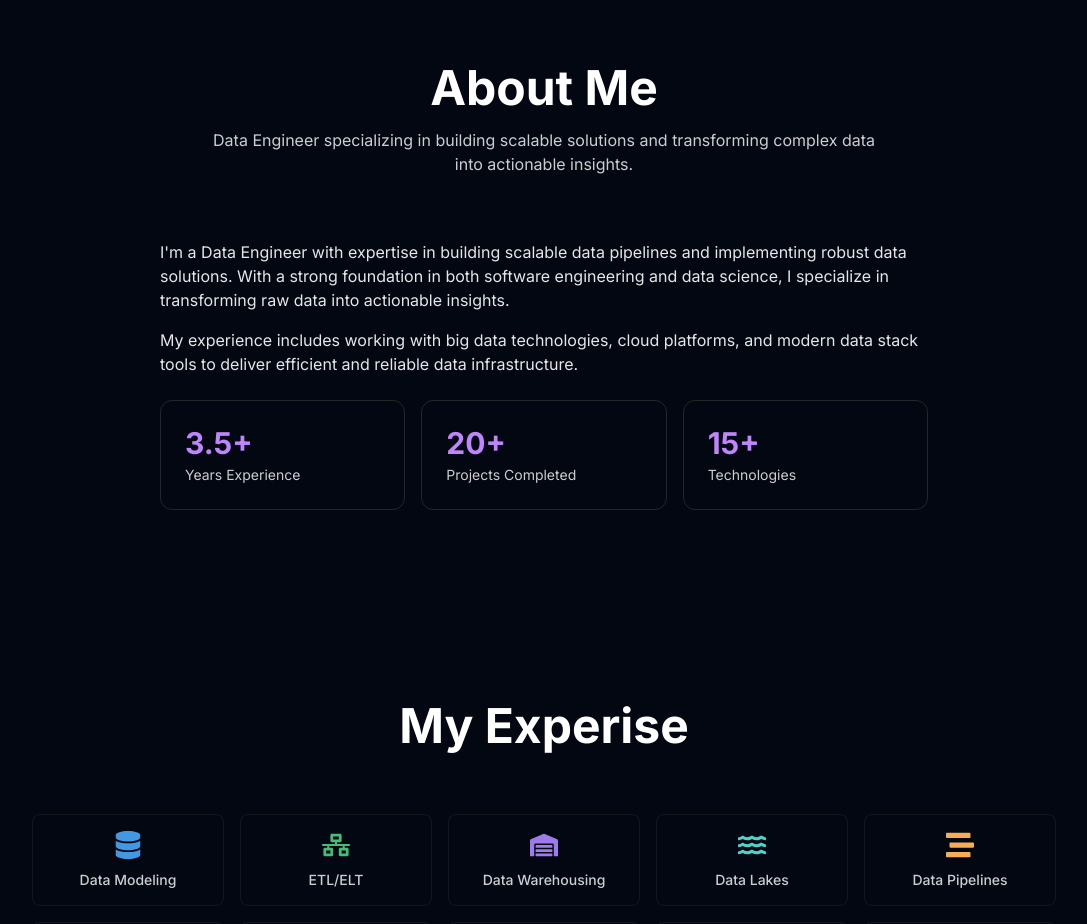
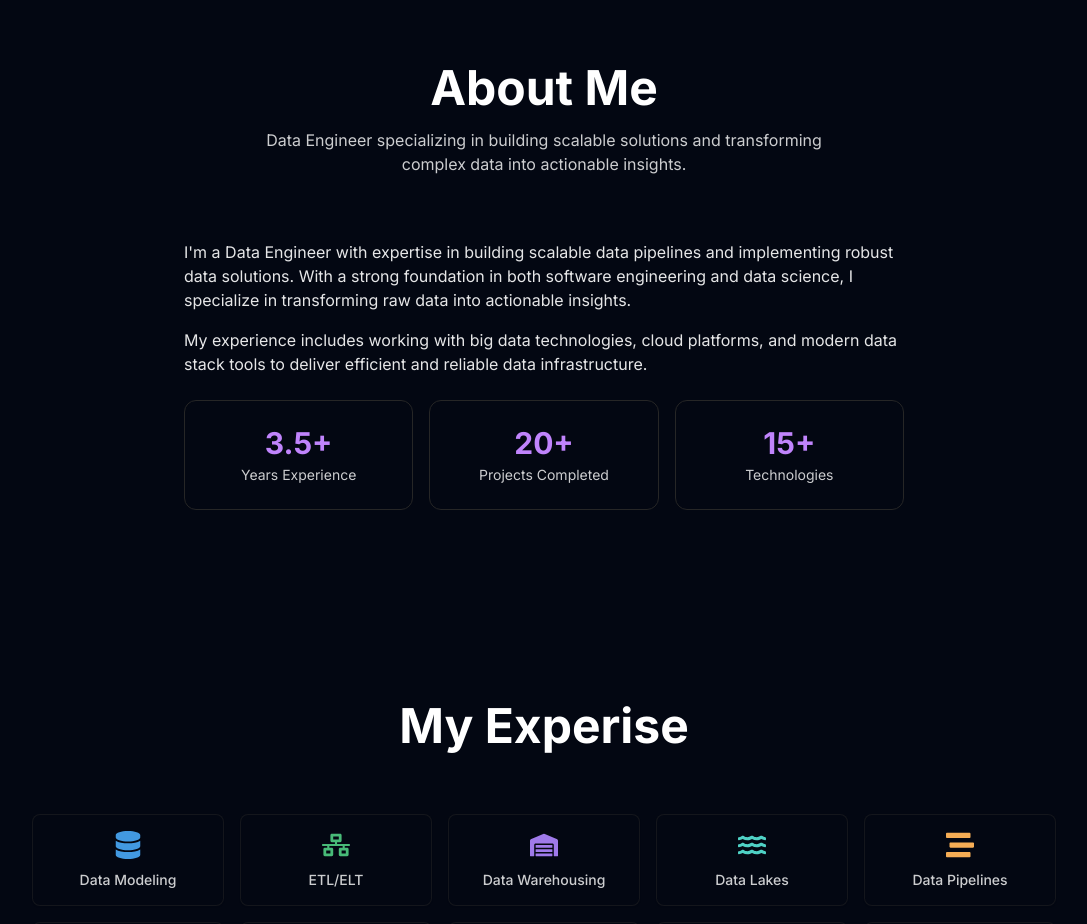
Before and after one commit to asJ26/Akhilesh-portfolio, a Next.js app: page / in a window 1280 px wide. Shown: the part 880-1804 px from the top of the page, without its empty margins (96-1183 px from the left). Built offline with nearby package versions, Linux system fonts and the light colour scheme.

Commit message:
Update About.tsx

```diff
--- a/src/components/home/About.tsx
+++ b/src/components/home/About.tsx
@@ -4,19 +4,19 @@ import { motion } from 'framer-motion';
 
 export default function About() {
   return (
-    <section id="about" className="py-24 relative">
+    <section id="about" className="py-16 sm:py-20 lg:py-24 relative">
       <div className="max-w-7xl mx-auto px-4 sm:px-6 lg:px-8 relative">
         <motion.div
           initial={{ opacity: 0, y: 20 }}
           whileInView={{ opacity: 1, y: 0 }}
           viewport={{ once: true }}
           transition={{ duration: 0.5 }}
-          className="text-center mb-16"
+          className="text-center mb-12 sm:mb-16"
         >
-          <h2 className="text-4xl md:text-5xl font-bold text-neutral-900 dark:text-white mb-4">
+          <h2 className="text-3xl sm:text-4xl md:text-5xl font-bold text-neutral-900 dark:text-white mb-3 sm:mb-4">
             About Me
           </h2>
-          <p className="text-neutral-600 dark:text-white/80 max-w-2xl mx-auto">
+          <p className="text-sm sm:text-base text-neutral-600 dark:text-white/80 max-w-2xl mx-auto px-4 sm:px-6">
             Data Engineer specializing in building scalable solutions and transforming complex data into actionable insights.
           </p>
         </motion.div>
@@ -26,29 +26,30 @@ export default function About() {
           whileInView={{ opacity: 1, y: 0 }}
           viewport={{ once: true }}
           transition={{ duration: 0.6, delay: 0.2 }}
-          className="max-w-3xl mx-auto"
+          className="max-w-3xl mx-auto px-4 sm:px-6"
         >
-          <div className="space-y-6">
+          <div className="space-y-4 sm:space-y-6">
             <motion.div
               initial={{ opacity: 0, y: 20 }}
               whileInView={{ opacity: 1, y: 0 }}
               viewport={{ once: true }}
               transition={{ duration: 0.6, delay: 0.3 }}
+              className="space-y-3 sm:space-y-4"
             >
-              <p className="text-neutral-700 dark:text-white/90 mb-4">
+              <p className="text-sm sm:text-base text-neutral-700 dark:text-white/90">
                 I&apos;m a Data Engineer with expertise in building scalable data pipelines
                 and implementing robust data solutions. With a strong foundation in
                 both software engineering and data science, I specialize in
                 transforming raw data into actionable insights.
               </p>
-              <p className="text-neutral-700 dark:text-white/90 mb-6">
+              <p className="text-sm sm:text-base text-neutral-700 dark:text-white/90">
                 My experience includes working with big data technologies, cloud
                 platforms, and modern data stack tools to deliver efficient and
                 reliable data infrastructure.
               </p>
             </motion.div>
 
-            <div className="grid grid-cols-1 sm:grid-cols-3 gap-4">
+            <div className="grid grid-cols-1 sm:grid-cols-3 gap-3 sm:gap-4 mt-8 sm:mt-10">
               <Stat label="Years Experience" value="3.5+" />
               <Stat label="Projects Completed" value="20+" />
               <Stat label="Technologies" value="15+" />
@@ -68,15 +69,16 @@ function Stat({ label, value }: { label: string; value: string }) {
       viewport={{ once: true }}
       whileHover={{ y: -5 }}
       transition={{ duration: 0.2 }}
-      className="bg-white dark:bg-[#030712] p-6 rounded-xl
+      className="bg-white dark:bg-[#030712] p-4 sm:p-6 rounded-xl
         border border-neutral-200 dark:border-neutral-800
         hover:border-neutral-300 dark:hover:border-purple-500/50
-        transition duration-300"
+        transition duration-300
+        flex flex-col items-center justify-center"
     >
-      <div className="text-3xl font-bold text-neutral-900 dark:text-purple-400">
+      <div className="text-2xl sm:text-3xl font-bold text-neutral-900 dark:text-purple-400">
         {value}
       </div>
-      <div className="text-sm text-neutral-600 dark:text-white/80 mt-1">
+      <div className="text-xs sm:text-sm text-neutral-600 dark:text-white/80 mt-1">
         {label}
       </div>
     </motion.div>
```
